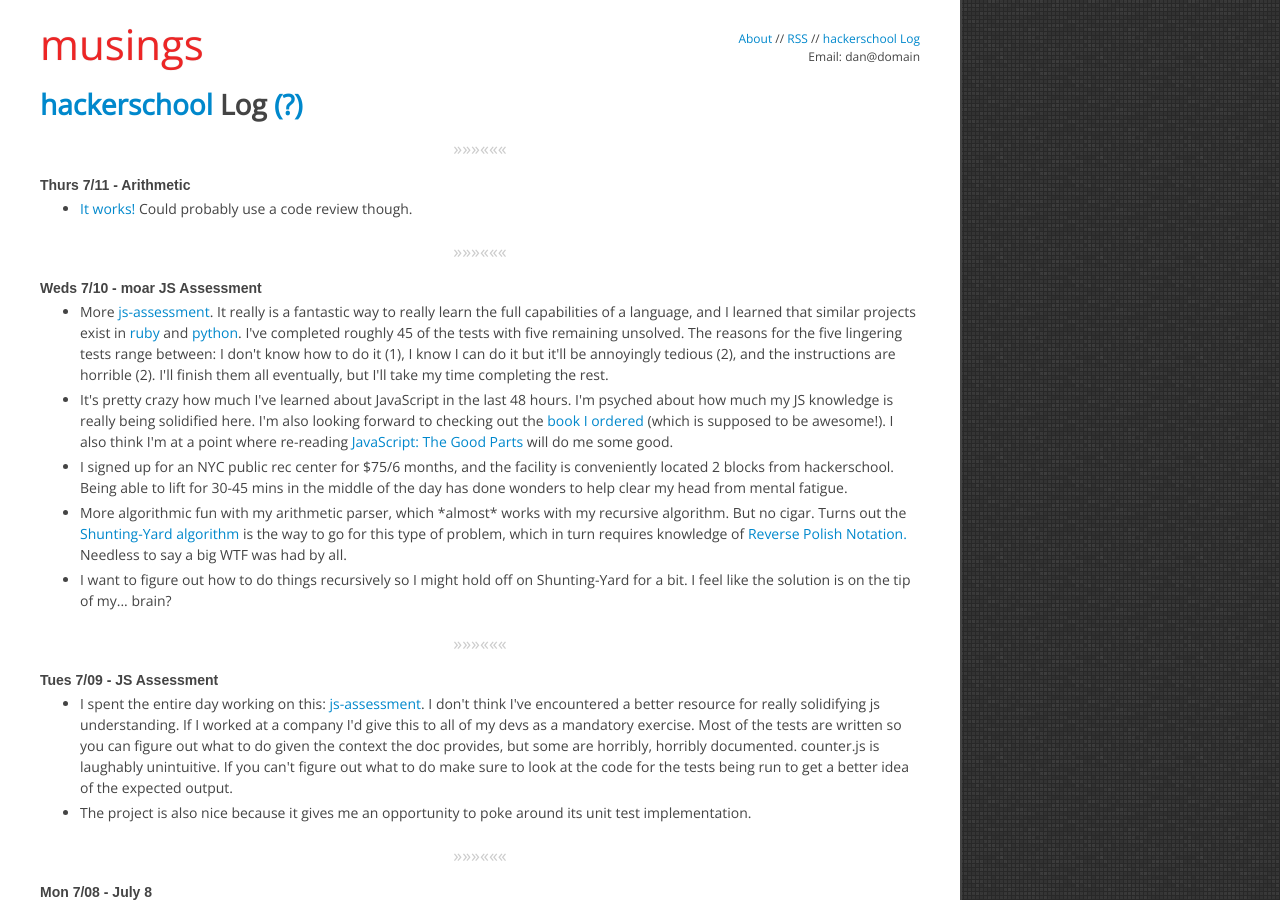
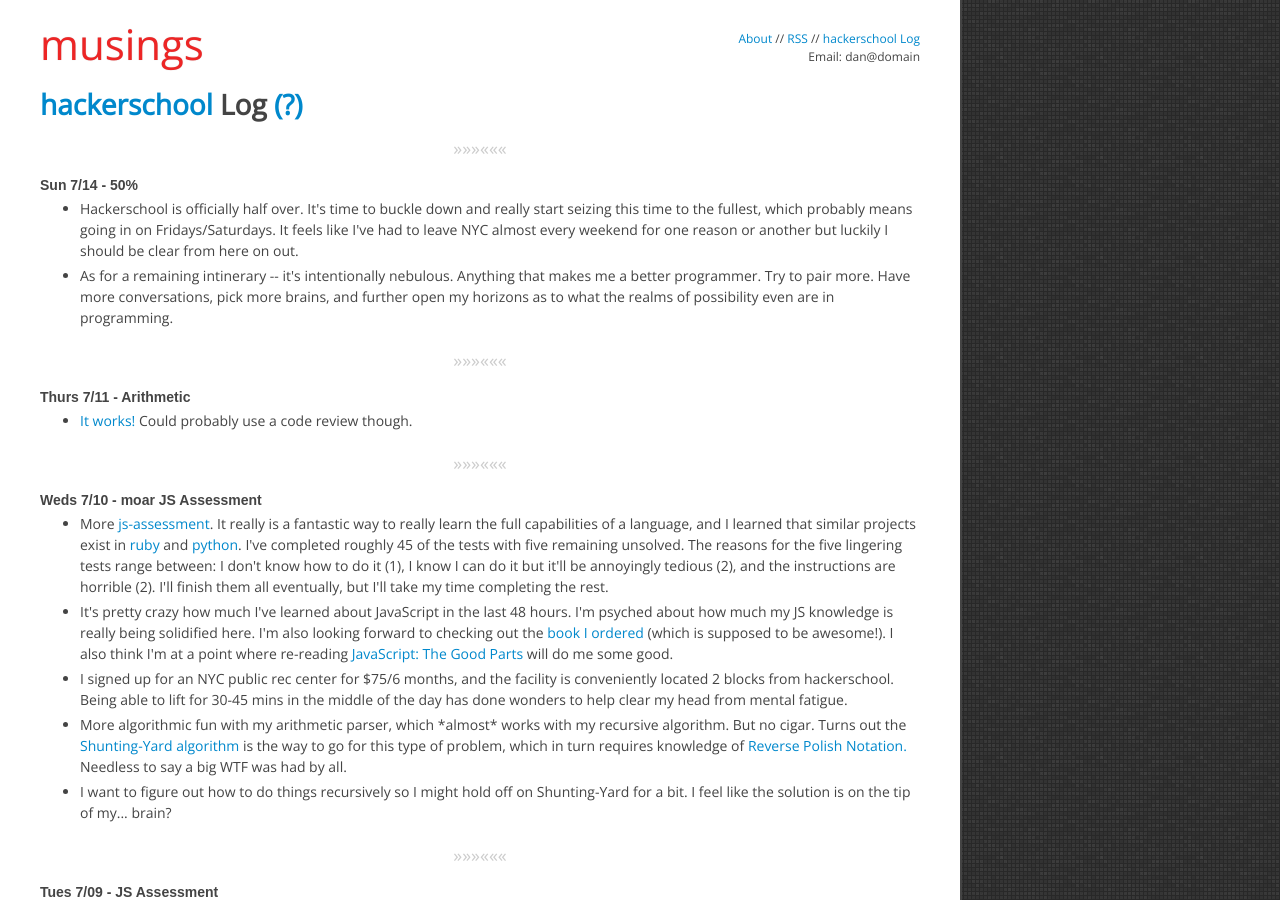
Before and after one commit to danielna/danielna.github.com, a Jekyll site: the page built from hackerschool.html, in a window 1280 px wide and 900 px high. Built offline with Jekyll 4.4.1, drawn with Linux system fonts in a browser that asks for light colours; nearby versions of some CDN libraries; library files that are not in the unit come from our copies; Markdown is read by kramdown in place of the engine named in the settings.

Commit message:
log 7/14

```diff
--- a/hackerschool.html
+++ b/hackerschool.html
@@ -9,6 +9,18 @@ permalink: /hackerschool/index.html
     <div id="help-content">
         In June 2013 I started my three months at <a href="/2013/05/19/cracker-barrel-and-hackerschool.html" title="Cracker Barrel and hackerschool">hackerschool</a>.  This is where I'll keep a log of what I'm working on/thinking/experiencing/etc.  I'm envisioning something kind of like twitter, but less ephemeral.  It'll be similarly stream-of-conscience.  When I write longer-form posts that pertain to HS I'll link to it both here and on the homepage.
     </div>
+
+    <div class="separator">&raquo;&raquo;&raquo;&laquo;&laquo;&laquo;</div>
+
+    <span class="date" id="2013-07-14">Sun 7/14 - 50%</span>
+    <ul>
+        <li>
+            Hackerschool is officially half over.  It's time to buckle down and really start seizing this time to the fullest, which probably means going in on Fridays/Saturdays.  It feels like I've had to leave NYC almost every weekend for one reason or another but luckily I should be clear from here on out.
+        </li>
+        <li>
+            As for a remaining intinerary -- it's intentionally nebulous.  Anything that makes me a better programmer.  Try to pair more.  Have more conversations, pick more brains, and further open my horizons as to what the realms of possibility even are in programming.
+        </li>
+    </ul>
 
     <div class="separator">&raquo;&raquo;&raquo;&laquo;&laquo;&laquo;</div>
 
```
